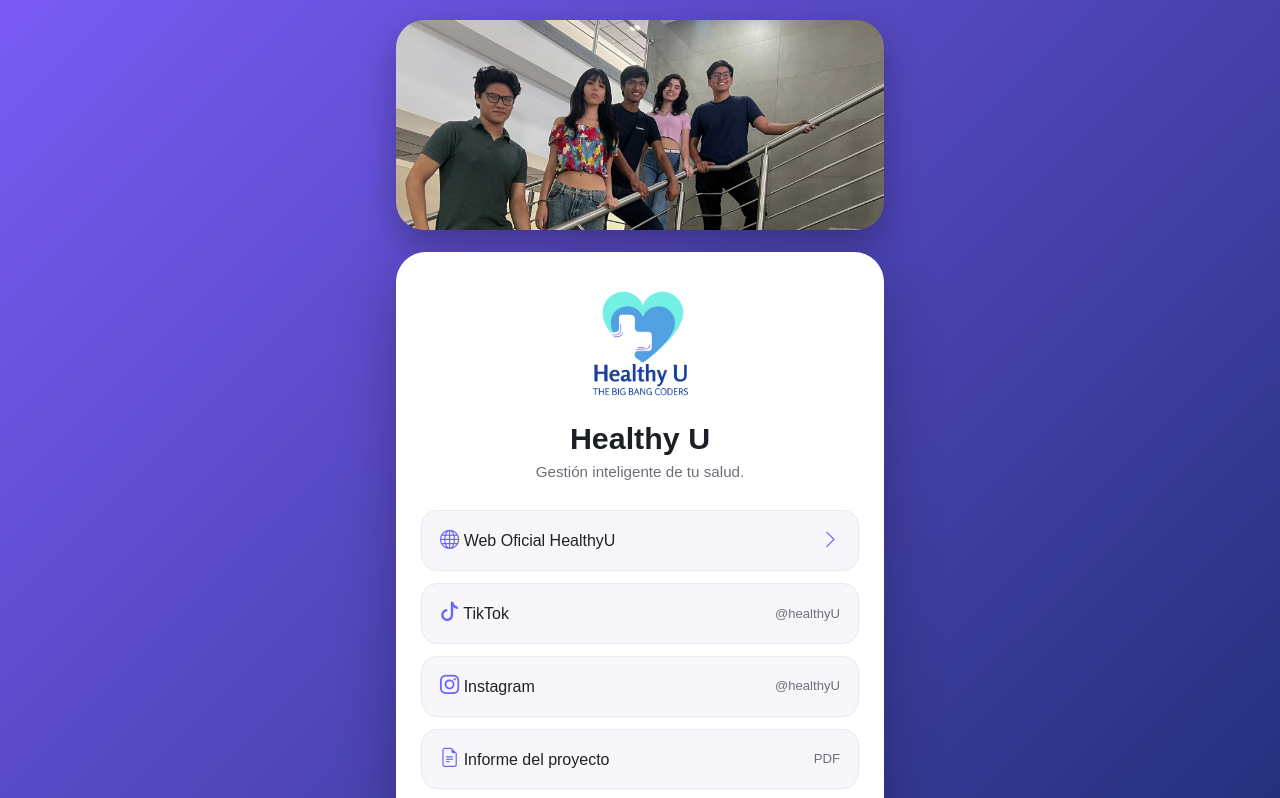
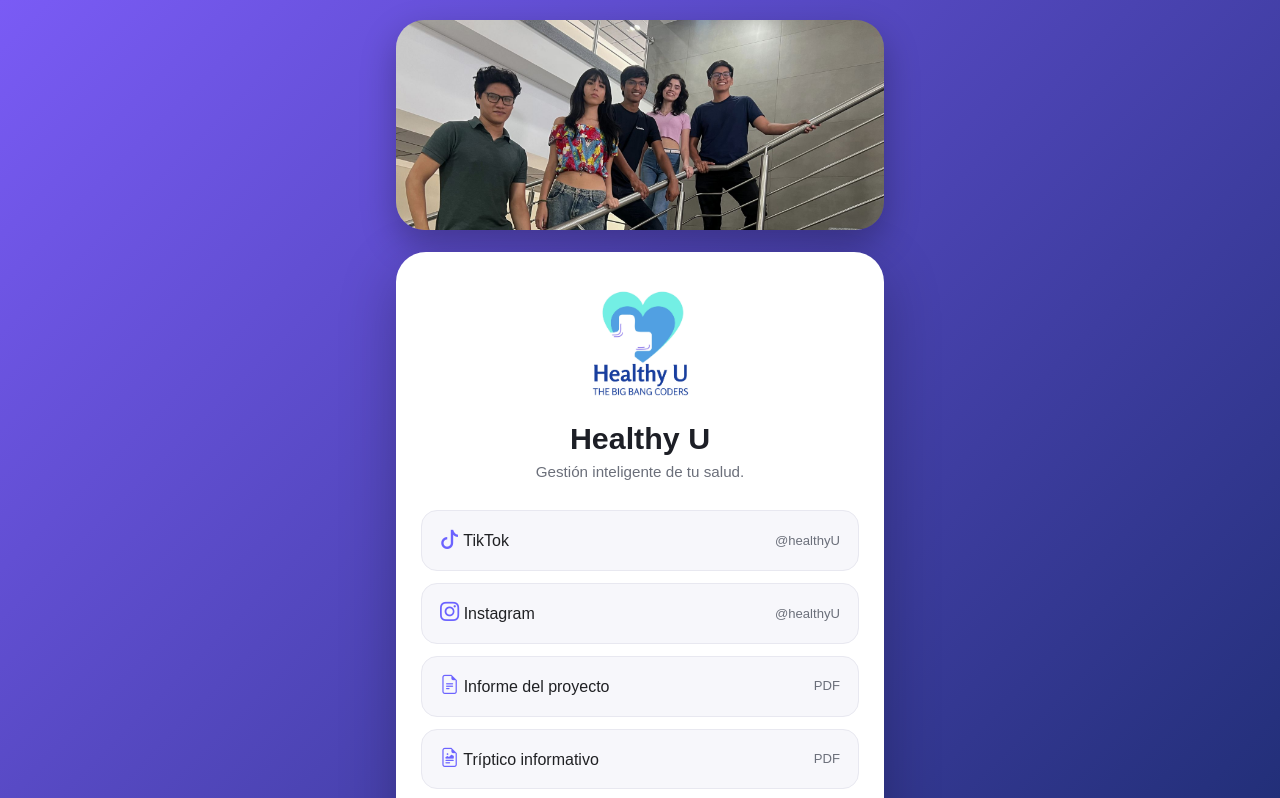
Before and after one commit to Diego-Dell/HealthyU_Links, a plain HTML site: page index.html in a window 1280 px wide. Shown: the top 798 px of the page. Drawn offline with nearby package versions, Linux system fonts and the light colour scheme.

Commit message:
quitando web

```diff
--- a/index.html
+++ b/index.html
@@ -24,11 +24,6 @@
 
     <h1>Healthy U</h1>
     <p class="subtitle">Gestión inteligente de tu salud.</p>
-
-    <a href="http://healthyu.dominiomatic.cc" target="_blank" class="link-item">
-      <span><i class="bi bi-globe"></i> Web Oficial HealthyU</span>
-      <i class="bi bi-chevron-right"></i>
-    </a>
 
     <a href="https://vm.tiktok.com/ZMD1ShEGb/" target="_blank" class="link-item">
       <span><i class="bi bi-tiktok"></i> TikTok</span>
```
